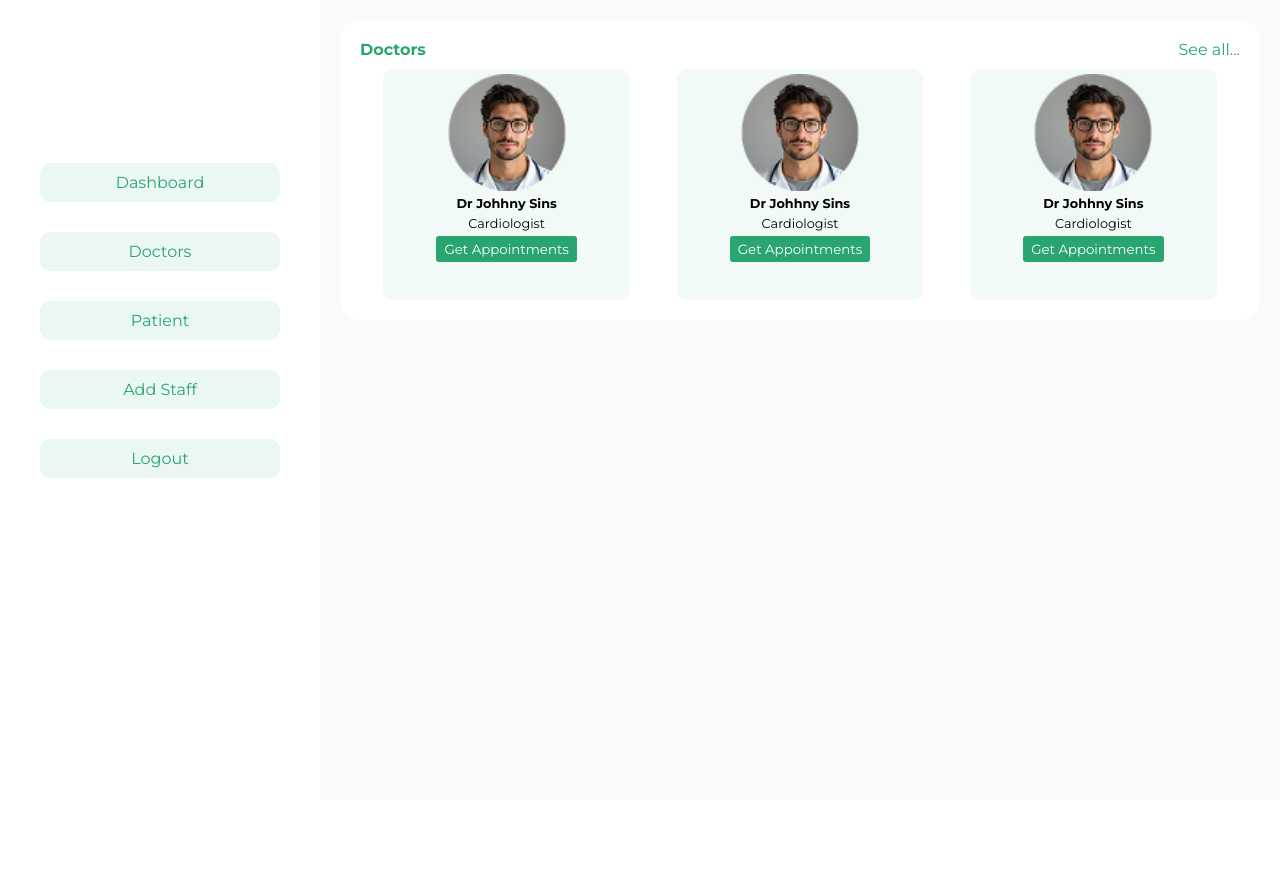
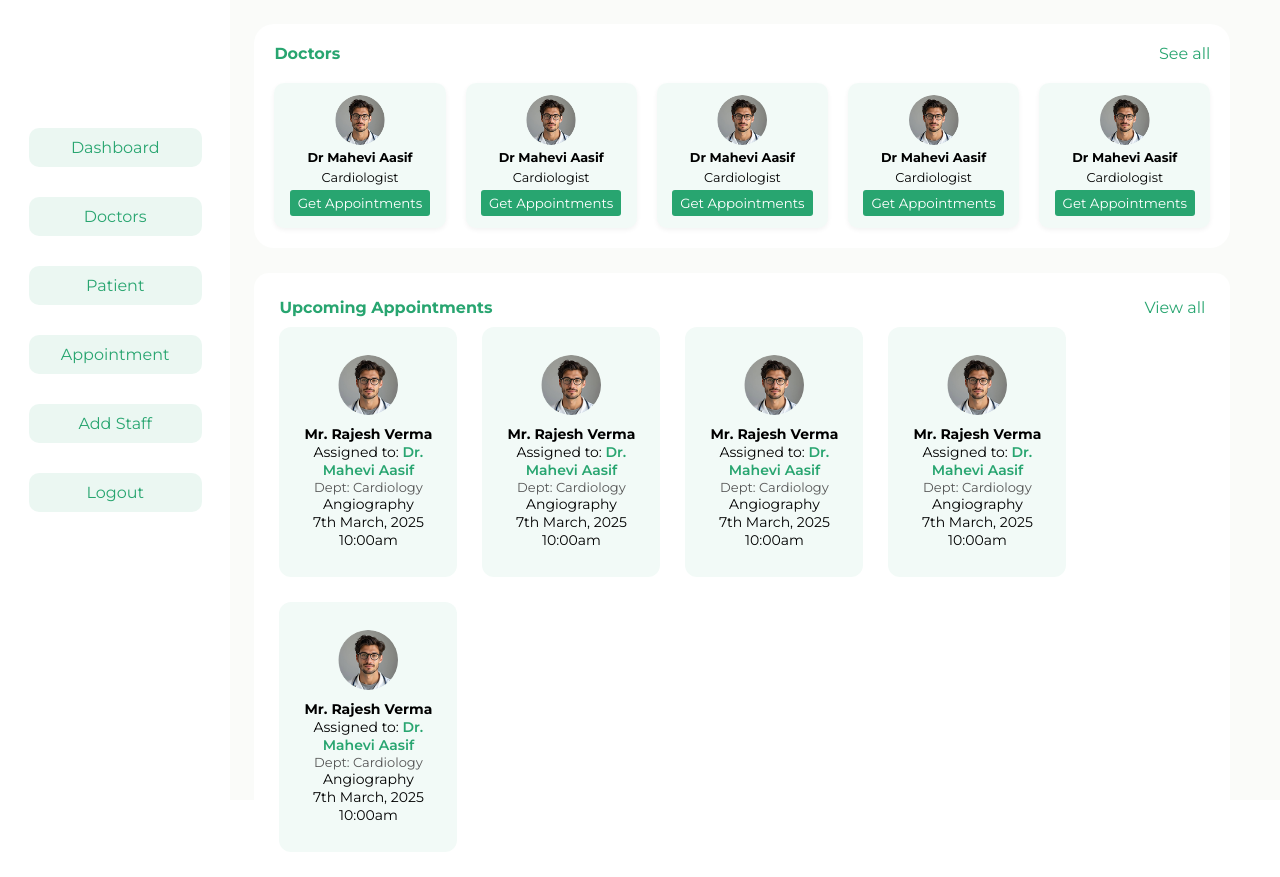
Before and after one commit to AbulFazl67/hospital_management, a React (Vite) app in the folder frontend/HMS/: page /admin/dashboard in a window 1280 px wide. Before the commit the page ends 800 px from the top, so only its background shows below. Built offline with nearby package versions, Linux system fonts and the light colour scheme.

Commit message:
changes in admin panel

```diff
--- a/frontend/HMS/src/Admin/admin-dash.css
+++ b/frontend/HMS/src/Admin/admin-dash.css
@@ -1,3 +1,9 @@
+*{
+    margin: 0px;
+    padding: 0px;
+    box-sizing: border-box;
+}
+
 .dashboard{
     width: 100%;
     height: 100vh;
@@ -6,16 +12,16 @@
 }
 
 .leftSide{
-    width: 25%;
+    width: 18%;
     height: 100vh;
     background-color: white;
 }
 
 .rightSide{
-    width: 75%;
+    width: 80%;
     height: 100Vh;
     background-color: transparent;
-    padding: 20px;
+    padding: 1.5rem;
 }
 
 .menu-items{
@@ -54,53 +60,61 @@ a{
     color: #28A570;
 }
 
-.topRight{
+.topRight {
     width: 100%;
     border-radius: 20px;
     background-color: #ffffff;
     display: flex;
     flex-direction: column;
-    gap: 10px;
-    height: 300px;
+    max-height: 100%;
     padding: 20px;
-}
+    overflow-y: auto;
+  }
 
-.topRight .top{
+  .topRight .top {
     width: 100%;
     display: flex;
     align-items: center;
     justify-content: space-between;
     color: #28A570;
-}
+  }
 
-.doctorCard{
-    width: 28%;
+  .bottom {
+    display: grid;
+    grid-template-columns: repeat(auto-fill, minmax(160px, 1fr));
+    gap: 20px;
+    margin-top: 20px;
+  }
+
+  .doctorCard {
     display: flex;
     flex-direction: column;
+    align-items: center;
     gap: 5px;
-    height: 100% !important;
-    align-items: center;
     background-color: #28a5710f;
     border-radius: 10px;
-    padding: 5px;
-}
+    padding: 12px;
+    box-shadow: 0 2px 5px rgba(0,0,0,0.05);
+    transition: 0.3s ease;
+  }
 
-.topRight .bottom{
-    height: 100%;
-    display: flex;
-    justify-content: space-around;
-    flex-wrap: wrap;
-}
+  .doctorCard:hover {
+    transform: scale(1.03);
+    box-shadow: 0 4px 10px rgba(0,0,0,0.1);
+  }
 
-.doctorCard img{
-    width: 50%;
-}
+.doctorCard img {
+    width: 50px;
+    height: 50px;
+    border-radius: 50%;
+    object-fit: cover;
+  }
 
-.Name{
+.Name {
     font-size: 0.8rem;
 }
 
-.doctorCard button{
+.doctorCard button {
     background-color: #28A570;
     color: white;
     border-radius: 3px;
@@ -110,6 +124,65 @@ a{
     height: 26px;
 }
 
-button:hover{
+button:hover {
     cursor: pointer;
 }
+
+/* upcoming appointments */
+
+.appointmentSection {
+    margin-top: 25px;
+    background: #ffffff;
+    padding: 25px;
+    border-radius: 15px;
+  }
+
+  .appointmentSection .top {
+    display: flex;
+    justify-content: space-between;
+    align-items: center;
+    color: #28A570;
+    margin-bottom: 10px;
+  }
+
+  .appointmentsList {
+    display: flex;
+    flex-wrap: wrap;
+    gap: 25px;
+  }
+
+  .appointmentCard {
+    width: 178px;
+    background: #28a5710f;
+    padding: 15px;
+    border-radius: 12px;
+    /* box-shadow: 0 2px 8px rgba(0, 0, 0, 0.05); */
+    font-size: 14px;
+    height: 250px;
+
+    /* Add these lines to center content like doctorCard */
+    display: flex;
+    flex-direction: column;
+    align-items: center;
+    justify-content: center;
+    text-align: center;
+}
+
+
+  .appointmentCard img {
+    width: 60px;
+    height: 60px;
+    object-fit: cover;
+    border-radius: 50%;
+    margin-bottom: 10px;
+  }
+
+  .appointmentCard .assign span {
+    color: #28A570;
+    font-weight: 600;
+  }
+
+  .appointmentCard .dept {
+    font-size: 13px;
+    color: #555;
+  }
--- a/frontend/HMS/src/Admin/adminDashboard.jsx
+++ b/frontend/HMS/src/Admin/adminDashboard.jsx
@@ -3,37 +3,13 @@ import './admin-dash.css'
 import { Link } from 'react-router-dom';
 const AdminDashboard = () => {
   return (
-/*     <nav className="menu-bar">
-      <div className="logo">MySite</div>
-      <ul className="menu-items">
-        <li><Link to="/admin/dashboard">Dashboard</Link></li>
-        <li><Link to="/admin/doctors">Doctors</Link></li>
-        <li><Link to="/admin/patient">Patient</Link></li>
-        <li><Link to="/admin/addStaff">Add Staff</Link></li>
-        <li><Link to="/login">Logout</Link></li>
-      </ul>
-    </nav> */
-
-    <div>
-          {/*  <nav className="menu-bar">
-      <div className="logo">MySite</div>
-      <ul className="menu-items">
-        <li><Link to="/admin/dashboard">Dashboard</Link></li>
-        <li><Link to="/admin/doctors">Doctors</Link></li>
-        <li><Link to="/admin/patient">Patient</Link></li>
-        <li><Link to="/admin/addStaff">Add Staff</Link></li>
-        <li><Link to="/login">Logout</Link></li>
-      </ul>
-    </nav>  */}
-
-
     <div className="dashboard">
-
       <div className="leftSide">
         <ul className="menu-items">
           <li><Link to="/admin/dashboard">Dashboard</Link></li>
           <li><Link to="/admin/doctors">Doctors</Link></li>
           <li><Link to="/admin/patient">Patient</Link></li>
+          <li><Link to="/admin/appointment">Appointment</Link></li>
           <li><Link to="/admin/addStaff">Add Staff</Link></li>
           <li><Link to="/login">Logout</Link></li>
         </ul>
@@ -43,46 +19,97 @@ const AdminDashboard = () => {
         <div className="topRight">
           <div className="top">
             <b><p>Doctors</p></b>
-                <p>See all...</p>
+            <a href="">See all</a>
           </div>
-
           <div className="bottom">
             <div className="doctorCard">
               <img src="/docimg.png" alt="" />
-                  <b className='Name'>Dr Johhny Sins</b>
+              <b className='Name'>Dr Mahevi Aasif</b>
               <p className='Name'>Cardiologist</p>
               <button>Get Appointments</button>
             </div>
 
-
             <div className="doctorCard">
               <img src="/docimg.png" alt="" />
-                  <b className='Name'>Dr Johhny Sins</b>
+              <b className='Name'>Dr Mahevi Aasif</b>
               <p className='Name'>Cardiologist</p>
               <button>Get Appointments</button>
             </div>
 
-
-
             <div className="doctorCard">
               <img src="/docimg.png" alt="" />
-                  <b className='Name'>Dr Johhny Sins</b>
+              <b className='Name'>Dr Mahevi Aasif</b>
               <p className='Name'>Cardiologist</p>
               <button>Get Appointments</button>
             </div>
+            <div className="doctorCard">
+              <img src="/docimg.png" alt="" />
+              <b className='Name'>Dr Mahevi Aasif</b>
+              <p className='Name'>Cardiologist</p>
+              <button>Get Appointments</button>
+            </div>
+            <div className="doctorCard">
+              <img src="/docimg.png" alt="" />
+              <b className='Name'>Dr Mahevi Aasif</b>
+              <p className='Name'>Cardiologist</p>
+              <button>Get Appointments</button>
+            </div>
+          </div>
+        </div>
+        <div className="appointmentSection">
+          <div className="top">
+            <b><p>Upcoming Appointments</p></b>
+            <a href="#">View all</a>
+          </div>
 
+          <div className="appointmentsList">
 
-
-
+            <div className="appointmentCard">
+              <img src="/docimg.png" alt="" />
+              <b> Mr. Rajesh Verma</b>
+              <p className="assign">Assigned to: <span>Dr. Mahevi Aasif</span></p>
+              <p className="dept">Dept: Cardiology</p>
+              <p>Angiography</p>
+              <p>7th March, 2025<br />10:00am</p>
+            </div>
+            <div className="appointmentCard">
+              <img src="/docimg.png" alt="" />
+              <b>Mr. Rajesh Verma</b>
+              <p className="assign">Assigned to: <span>Dr. Mahevi Aasif</span></p>
+              <p className="dept">Dept: Cardiology</p>
+              <p>Angiography</p>
+              <p>7th March, 2025<br />10:00am</p>
+            </div>
+            <div className="appointmentCard">
+              <img src="/docimg.png" alt="" />
+              <b>Mr. Rajesh Verma</b>
+              <p className="assign">Assigned to: <span>Dr. Mahevi Aasif</span></p>
+              <p className="dept">Dept: Cardiology</p>
+              <p>Angiography</p>
+              <p>7th March, 2025<br />10:00am</p>
+            </div>
+            <div className="appointmentCard">
+              <img src="/docimg.png" alt="" />
+              <b>Mr. Rajesh Verma</b>
+              <p className="assign">Assigned to: <span>Dr. Mahevi Aasif</span></p>
+              <p className="dept">Dept: Cardiology</p>
+              <p>Angiography</p>
+              <p>7th March, 2025<br />10:00am</p>
+            </div>
+            <div className="appointmentCard">
+              <img src="/docimg.png" alt="" />
+              <b>Mr. Rajesh Verma</b>
+              <p className="assign">Assigned to: <span>Dr. Mahevi Aasif</span></p>
+              <p className="dept">Dept: Cardiology</p>
+              <p>Angiography</p>
+              <p>7th March, 2025<br />10:00am</p>
+            </div>
           </div>
         </div>
       </div>
 
     </div>
-    </div>
   );
 }
 
 export default AdminDashboard
-
-/* maiko yeh command whatsapp pe vapis bheko na */ /* rafce */
--- /dev/null
+++ b/frontend/HMS/src/Admin/appointment.jsx
@@ -0,0 +1,42 @@
+
+import React, { useEffect, useState } from 'react';
+import './admin-doctor.css'
+const Appointment = () => {
+ const [doctors, setDoctors] = useState([""]);
+    console.warn("api called")
+    useEffect(() => {
+      fetch('http://localhost:3000/getAllAppointment')
+        .then(res => res.json())
+        .then(data => {
+
+            setDoctors(data.result)
+        })
+        .catch(err => console.error("Error fetching patient:", err));
+    }, []);
+    console.warn(doctors)
+
+    return (
+      <div className="doctor-table-container">
+        <h2 className="table-heading">Appointment List</h2>
+        <table className="doctor-table">
+          <thead>
+            <tr>
+              <th>Appointment ID</th>
+              <th>Patient Name</th>
+              <th>Appointment Date</th>
+            </tr>
+          </thead>
+          <tbody>
+            {doctors.map((doc) => (
+              <tr key={doc.appointment_id}>
+                <td>{doc.appointment_id}</td>
+                <td>{doc.patient_name}</td>
+                <td>{doc.appointment_datetime}</td>
+              </tr>
+            ))}
+          </tbody>
+        </table>
+      </div>
+    );
+  };
+export default Appointment
--- a/frontend/HMS/src/App.jsx
+++ b/frontend/HMS/src/App.jsx
@@ -6,6 +6,7 @@ import Dashboard from "./Patient/pat-dashboard";
 import AdminDashboard from './Admin/adminDashboard';
 import Doctors from './Admin/doctors';
 import Patient from './Admin/patient';
+import Appointment from './Admin/appointment';
 import AddStaff from './Admin/AddStaff';
 import Docdashboard from './Doctors/Docdashboard'
 import ClerkDashboard from './Clerk/ClerkDashboard';
@@ -24,6 +25,7 @@ const App = () => {
       <Route path="/admin/dashboard" element={<AdminDashboard />} />
       <Route path="/admin/doctors" element={<Doctors />} />
       <Route path="/admin/patient" element={<Patient />} />
+      <Route path="/admin/appointment" element={<Appointment />} />
       <Route path="/admin/addStaff" element={<AddStaff />} />
       <Route path="/doctors/dashboard" element={<Docdashboard />} />
       <Route path="/clerk/dashboard" element={<ClerkDashboard />} />
```
Also changed, not shown: 1 other file (tests, documents, lock files or other folders). Lines whose indentation alone changed are shown as unchanged.
